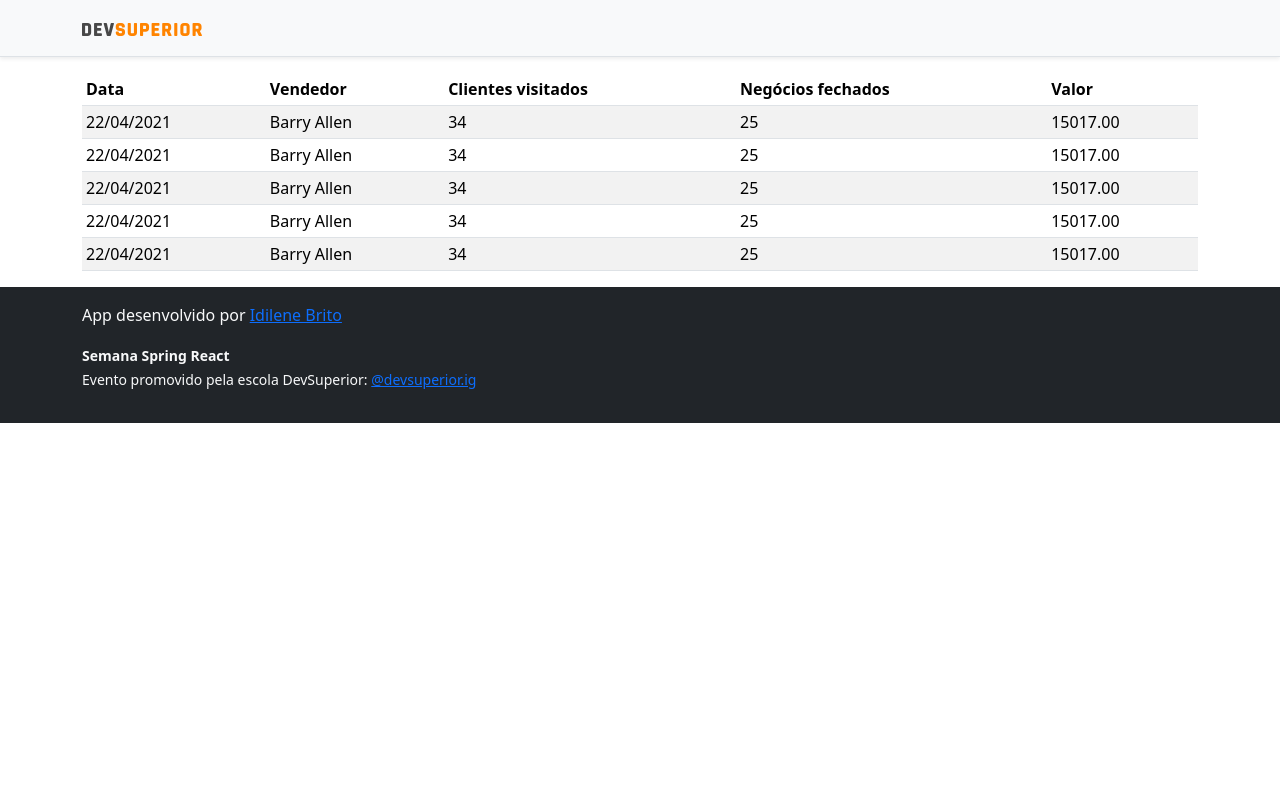
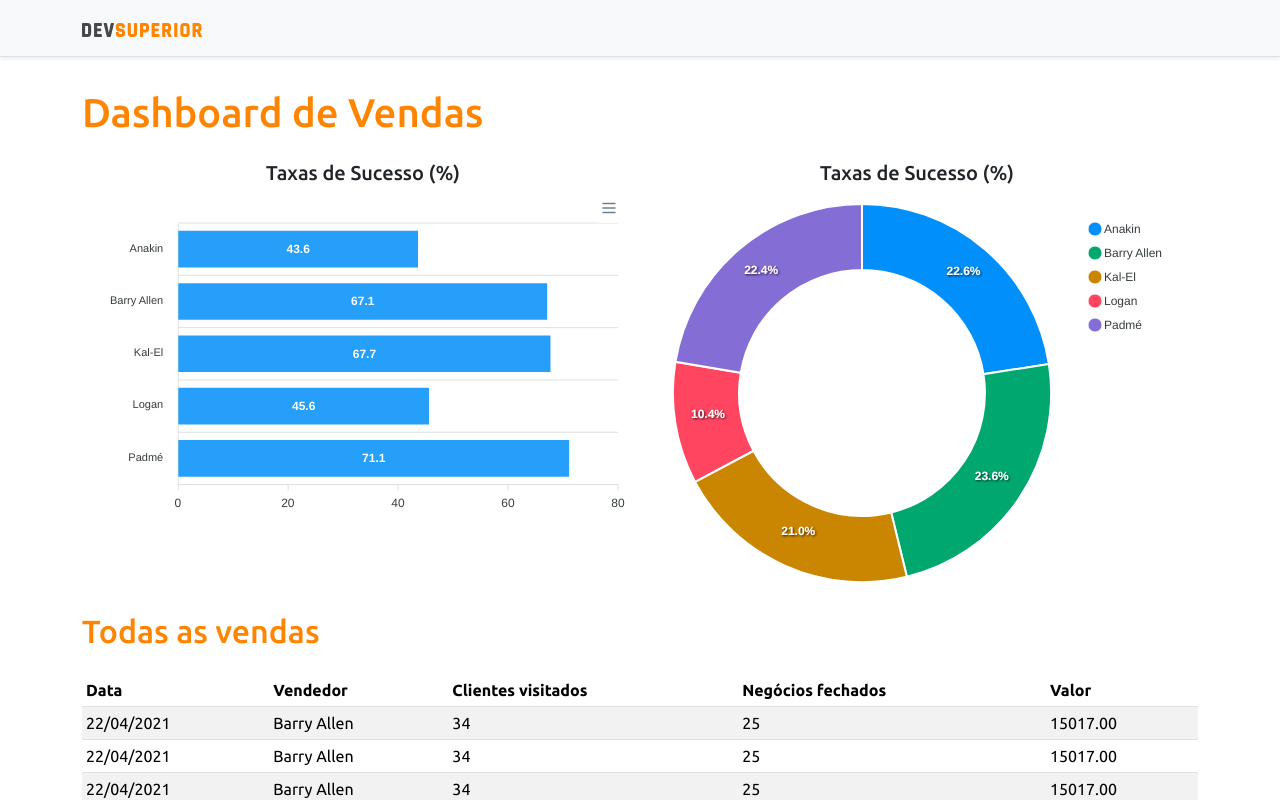
Before and after one commit to idilenebrito/projeto-sds5, a React (Create React App) app in the folder frontend/: page / in a window 1280 px wide. Shown: the top 800 px of the page. Built offline with nearby package versions, Linux system fonts and the light colour scheme.

Commit message:
Static chart

```diff
--- a/frontend/src/App.tsx
+++ b/frontend/src/App.tsx
@@ -1,8 +1,9 @@
 import NavBar from "components/NavBar";
 import Footer from "components/Footer";
 import DataTable from "components/DataTable";
+import BarChart from "components/BarChart";
+import DonutChart from "components/DonutChart";
 
-import 'bootstrap/dist/css/bootstrap.css';
 
 
 function App() {
@@ -10,8 +11,26 @@
     <>
       <NavBar />
       <div className="container">
+        <h1 className="text-primary py-3">Dashboard de Vendas</h1>
+
+        <div className="row px-3">
+          <div className="col-sm-6">
+            <h5 className="text-center text-secundary">Taxas de Sucesso (%)</h5>
+              <BarChart />
+          </div>
+
+            <div className="col-sm-6">
+              <h5 className="text-center text-secundary">Taxas de Sucesso (%)</h5>
+                <DonutChart />
+            </div>
+        </div>
+
+        <div className="py-3">
+          <h2 className="text-primary">Todas as vendas</h2>
+        </div>
+
         <DataTable />
-      </div>
+        </div>
       <Footer />
     </>
   );
--- a/frontend/src/assets/css/styles.css
+++ b/frontend/src/assets/css/styles.css
@@ -34,5 +34,8 @@
 
 a:link {
     text-decoration:none;
-    color: #fff;
 }
+
+a {
+    color: white;
+}
--- /dev/null
+++ b/frontend/src/components/BarChart/index.tsx
@@ -0,0 +1,35 @@
+import Chart from 'react-apexcharts';
+
+const BarChart = () =>{
+const options = {
+    plotOptions: {
+        bar: {
+            horizontal: true,
+        }
+    },
+};
+
+
+const mockData = {
+    labels: {
+        categories: ['Anakin', 'Barry Allen', 'Kal-El', 'Logan', 'Padmé']
+    },
+    series: [
+        {
+            name: "% Sucesso",
+            data: [43.6, 67.1, 67.7, 45.6, 71.1]
+        }
+    ]
+};
+
+return (
+    <Chart
+        options={{ ...options, xaxis: mockData.labels}}
+        series={mockData.series}
+        type="bar"
+        heigth="240"
+    />
+)
+};
+
+export default BarChart;
--- /dev/null
+++ b/frontend/src/components/DonutChart/index.tsx
@@ -0,0 +1,25 @@
+import Chart from 'react-apexcharts';
+
+const DonutChart = () =>{
+    const mockData = {
+        series: [477138, 499928, 444867, 220426, 473088],
+        labels: ['Anakin', 'Barry Allen', 'Kal-El', 'Logan', 'Padmé']
+    }
+
+    const options = {
+        legend: {
+            show: true
+        }
+    }
+
+return (
+    <Chart
+        options={{ ...options, labels: mockData.labels}}
+        series={mockData.series}
+        type="donut"
+        heigth="240"
+    />
+)
+};
+
+export default DonutChart;
--- a/frontend/src/index.tsx
+++ b/frontend/src/index.tsx
@@ -1,6 +1,8 @@
 import React from 'react';
 import ReactDOM from 'react-dom';
+
 import 'bootstrap/dist/css/bootstrap.css';
+import 'assets/css/styles.css'
 
 import App from './App';
 
```
